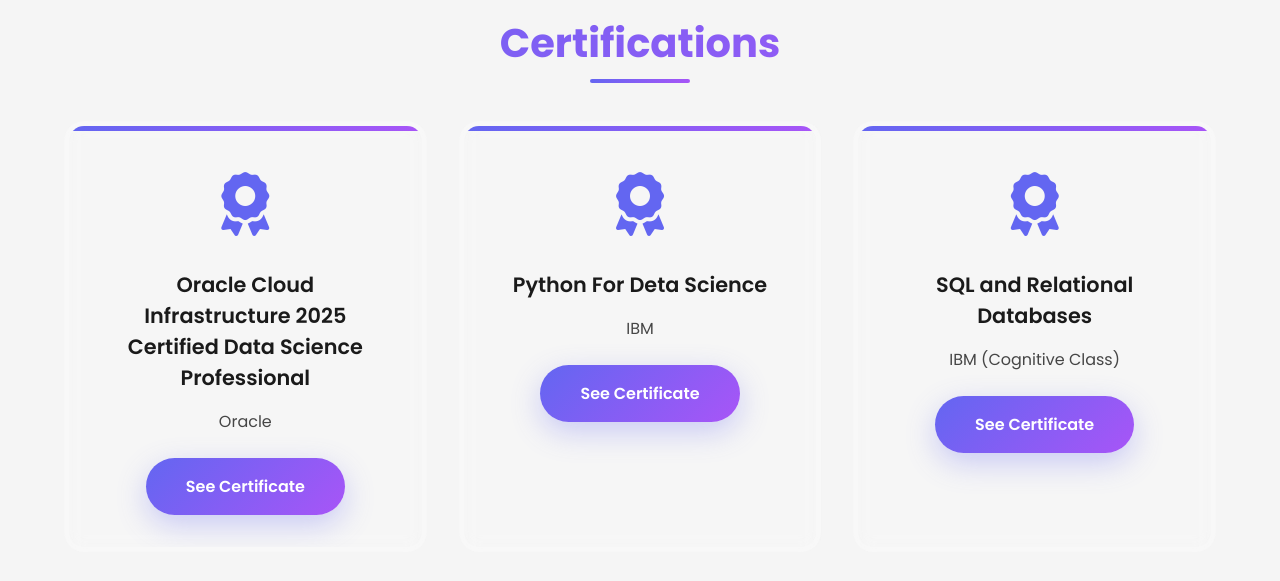
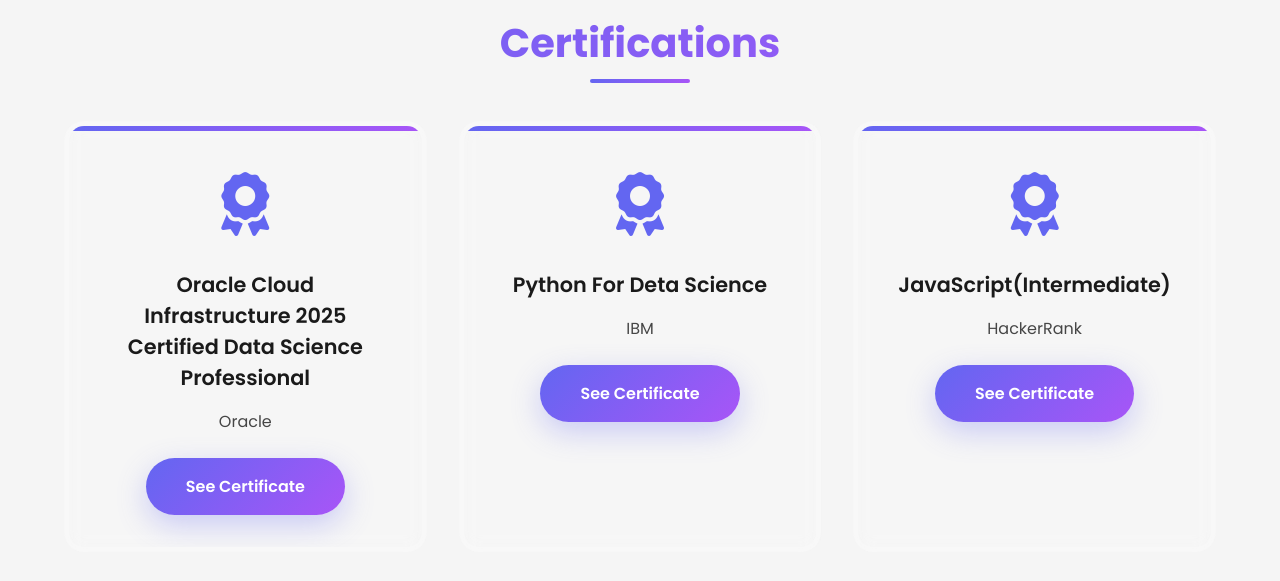
Before and after one commit to amankr421/aman-kumar-portfolio, a plain HTML site: page index.html in a window 1280 px wide. Shown: the part 5220-5801 px from the top of the page. Drawn offline with nearby package versions, Linux system fonts and the light colour scheme.

Commit message:
Add Certificate

```diff
--- a/index.html
+++ b/index.html
@@ -449,6 +449,14 @@
                 <p class="cert-issuer">IBM</p>
                 <a href="https://drive.google.com/file/d/1mNHojHDOM52RGlNY2qH3I7r8adDRYb2Q/view?usp=sharing" class="btn-primary" target="_blank">See Certificate</a>
             </div>
+            <div class="cert-card fade-in">
+                <div class="cert-icon">
+                    <i class="fas fa-award"></i>
+                </div>
+                <h3 class="cert-title">JavaScript(Intermediate)</h3>
+                <p class="cert-issuer">HackerRank</p>
+                <a href="https://drive.google.com/file/d/1EQSdeXFMXebM9UiDmL6NKtn1DTSeqbbM/view?usp=sharing" class="btn-primary" target="_blank">See Certificate</a>
+            </div>
              <div class="cert-card fade-in">
                 <div class="cert-icon">
                     <i class="fas fa-award"></i>
```
